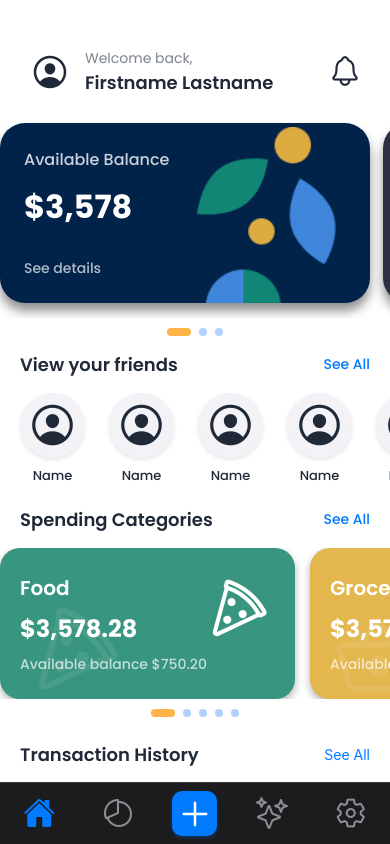
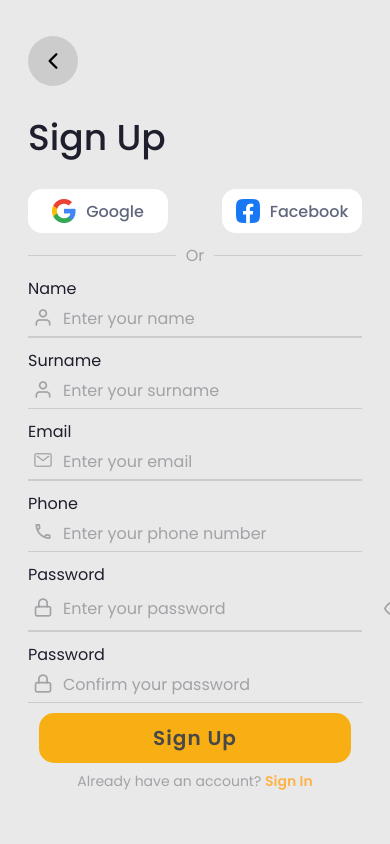
Before and after one commit to tariqahmaad/BudgetWise, a React Native app: screen /SignUp in a window 390 px wide. Built offline with nearby package versions, Linux system fonts and the light colour scheme; no server answers.

Commit message:
Implement user sign-up functionality with Firebase; refactor IndexPage for initial route setup and streamline navigation options.

```diff
--- a/Navigators/IndexPage.js
+++ b/Navigators/IndexPage.js
@@ -15,8 +15,8 @@ const Stack = createNativeStackNavigator();
 const navigationConfig = {
   defaultScreenOptions: {
     headerShown: false,
-    animation: 'fade',
-    presentation: 'transparentModal',
+    animation: "fade",
+    presentation: "transparentModal",
     contentStyle: {
       backgroundColor: COLORS.appBackground,
     },
@@ -34,18 +34,13 @@ const AuthStack = () => (
       ...navigationConfig.authStackOptions,
     }}
   >
-    <Stack.Screen
-      name="SignUp"
-      component={SignUpPage}
-    />
+    <Stack.Screen name="SignUp" component={SignUpPage} />
     <Stack.Screen name="SignIn" component={LoginPage} />
   </Stack.Navigator>
 );
 
 const DashboardStack = () => (
-  <Stack.Navigator
-    screenOptions={navigationConfig.defaultScreenOptions}
-  >
+  <Stack.Navigator screenOptions={navigationConfig.defaultScreenOptions}>
     <Stack.Screen name="HomeScreen" component={HomeScreen} />
     <Stack.Screen name="Summary" component={HomeScreen} />
     <Stack.Screen name="AI" component={HomeScreen} />
@@ -67,7 +62,10 @@ const IndexPage = () => {
   return (
     <View style={styles.container} onLayout={onLayoutRootView}>
       <NavigationContainer>
-        <Stack.Navigator screenOptions={navigationConfig.defaultScreenOptions}>
+        <Stack.Navigator
+          screenOptions={navigationConfig.defaultScreenOptions}
+          initialRouteName="Auth"
+        >
           <Stack.Screen name="Dashboard" component={DashboardStack} />
           <Stack.Screen name="Auth" component={AuthStack} />
         </Stack.Navigator>
--- a/Screens/Authenication/SignUpPage.js
+++ b/Screens/Authenication/SignUpPage.js
@@ -15,6 +15,9 @@ import HorizontalLine from "../../Components/HorizontalLine";
 import CustomButton from "../../Components/Buttons/CustomButton";
 import { COLORS, SIZES } from "../../constants/theme";
 import { useNavigation } from "@react-navigation/native";
+import { createUserWithEmailAndPassword } from "firebase/auth";
+import { auth, firestore } from "../../firebase/firebaseConfig"; // Adjust the import based on your project structure
+import { doc, setDoc, serverTimestamp } from "firebase/firestore";
 
 const SignUpPage = () => {
   const [showPasswords, setShowPasswords] = useState(false);
@@ -38,7 +41,7 @@ const SignUpPage = () => {
     console.log("Back Button Pressed");
   };
 
-  const handleSignUp = () => {
+  const handleSignUp = async () => {
     // TODO: Implement sign up logic
     console.log("Sign Up Button Pressed");
     console.log(`Name: ${formData.name}`);
@@ -48,8 +51,37 @@ const SignUpPage = () => {
     console.log(`Password: ${formData.password}`);
     console.log(`Confirm Password: ${formData.confirmPassword}`);
 
+    // Check if passwords match
+    if (formData.password !== formData.confirmPassword) {
+      console.error("Passwords do not match!");
+      return;
+    }
 
+    try {
+      // Create user with email and password
+      const userCredential = await createUserWithEmailAndPassword(
+        auth,
+        formData.email,
+        formData.password
+      );
+      const user = userCredential.user;
+      console.log("User signed up:", user.uid);
 
+      // Save additional user details to Firestore
+      await setDoc(doc(firestore, "users", user.uid), {
+        name: formData.name,
+        surname: formData.surname,
+        email: formData.email,
+        phone: formData.phone,
+        createdAt: serverTimestamp(), // Records the sign-up time
+      });
+
+      console.log("Additional user data saved successfully.");
+      // Optionally navigate the user to the next screen after successful sign up
+      navigation.navigate("Home");
+    } catch (error) {
+      console.error("Error signing up:", error.message);
+    }
   };
 
   const handleSocialAuth = (provider) => {
--- a/firebase/firebaseConfig.js
+++ b/firebase/firebaseConfig.js
@@ -1,12 +1,21 @@
 // Import the functions you need from the SDKs you need
 import { initializeApp } from "firebase/app";
 import { getAnalytics } from "firebase/analytics";
-// For React Native, we need to import the dotenv configuration
-import { Platform } from 'react-native';
-
-// In React Native, importing environment variables requires a different approach
-// For Expo, install react-native-dotenv package
-// For pure React Native, install react-native-config
+import { getAuth } from "firebase/auth";
+import { getFirestore } from "firebase/firestore";
+import { Platform } from "react-native";
+import {
+  doc,
+  setDoc,
+  getDoc,
+  updateDoc,
+  deleteDoc,
+  collection,
+  query,
+  where,
+  getDocs,
+  serverTimestamp,
+} from "firebase/firestore";
 
 // Your web app's Firebase configuration
 // For Firebase JS SDK v7.20.0 and later, measurementId is optional
@@ -17,12 +26,32 @@ const firebaseConfig = {
   storageBucket: process.env.REACT_APP_FIREBASE_STORAGE_BUCKET,
   messagingSenderId: process.env.REACT_APP_FIREBASE_MESSAGING_SENDER_ID,
   appId: process.env.REACT_APP_FIREBASE_APP_ID,
-    measurementId: process.env.REACT_APP_FIREBASE_MEASUREMENT_ID
+  measurementId: process.env.REACT_APP_FIREBASE_MEASUREMENT_ID,
 };
 
 // Initialize Firebase
 const app = initializeApp(firebaseConfig);
+
+// Initialize Firebase services
+export const auth = getAuth(app);
+export const firestore = getFirestore(app);
+
 // Only use analytics on web platforms
-const analytics = Platform.OS === 'web' ? getAnalytics(app) : null;
+const analytics = Platform.OS === "web" ? getAnalytics(app) : null;
 
+// Export commonly used Firestore functions
+export {
+  doc,
+  setDoc,
+  getDoc,
+  updateDoc,
+  deleteDoc,
+  collection,
+  query,
+  where,
+  getDocs,
+  serverTimestamp,
+};
+
+// Export the app instance as default
 export default app;
```
Lines whose indentation alone changed are shown as unchanged.
